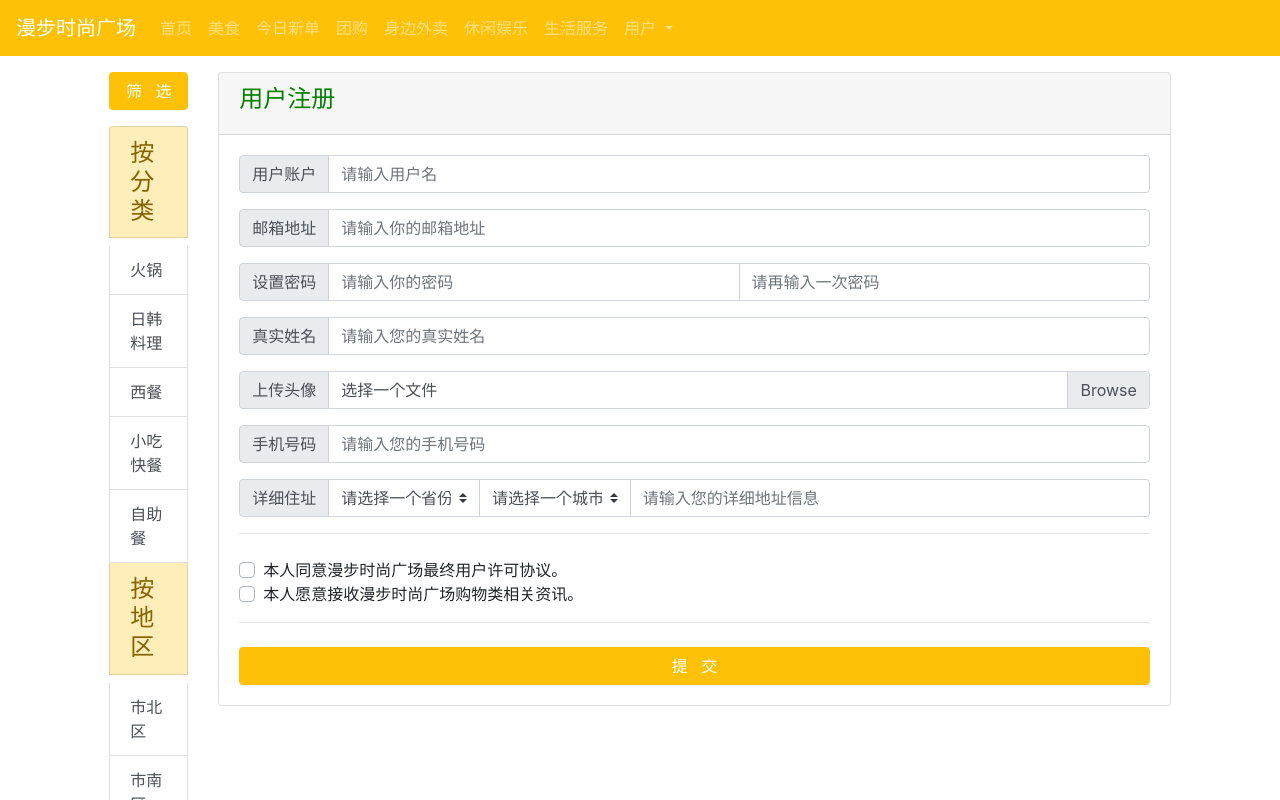
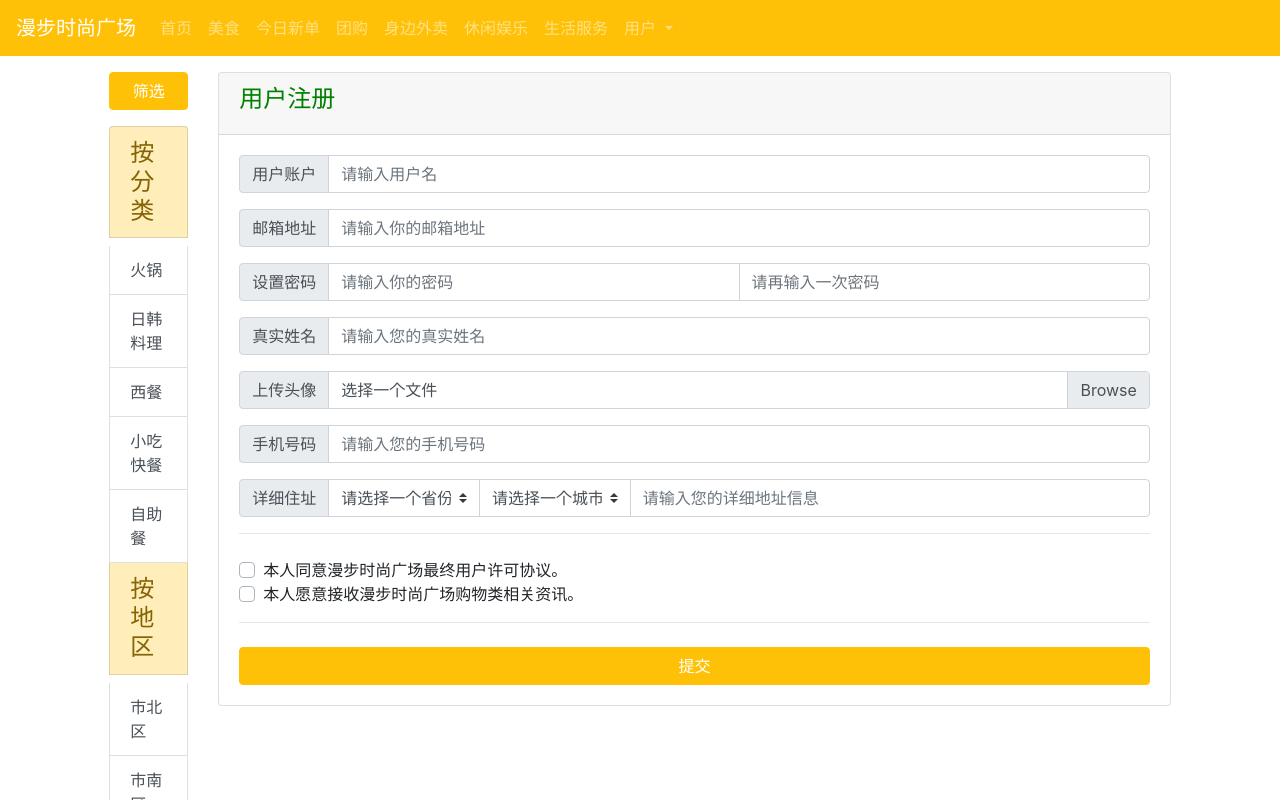
Before and after one commit to bobby285271/mall-site-front, a plain HTML site: page register.html in a window 1280 px wide. Shown: the top 800 px of the page. Drawn offline with Linux system fonts and the light colour scheme.

Commit message:
remove space

```diff
--- a/assets/sidenav.html
+++ b/assets/sidenav.html
@@ -1,4 +1,4 @@
-<button class="btn btn-block btn-warning" data-toggle="collapse" data-target="#collapsibleSideNavbar"><font color="white">筛&nbsp;&nbsp;&nbsp;选</font></button>
+<button class="btn btn-block btn-warning" data-toggle="collapse" data-target="#collapsibleSideNavbar"><font color="white">筛选</font></button>
 <div class="collapse navbar-collapse show" id="collapsibleSideNavbar">
     <p></p>
     <div class="list-group">
--- a/register.html
+++ b/register.html
@@ -109,7 +109,7 @@
                         <hr class="mb-4">
 
                         <button type="submit" class="btn btn-block btn-warning">
-                            <font color="white">提&nbsp;&nbsp;&nbsp;交</font>
+                            <font color="white">提交</font>
                         </button>
                     </form>
                 </div>
```
